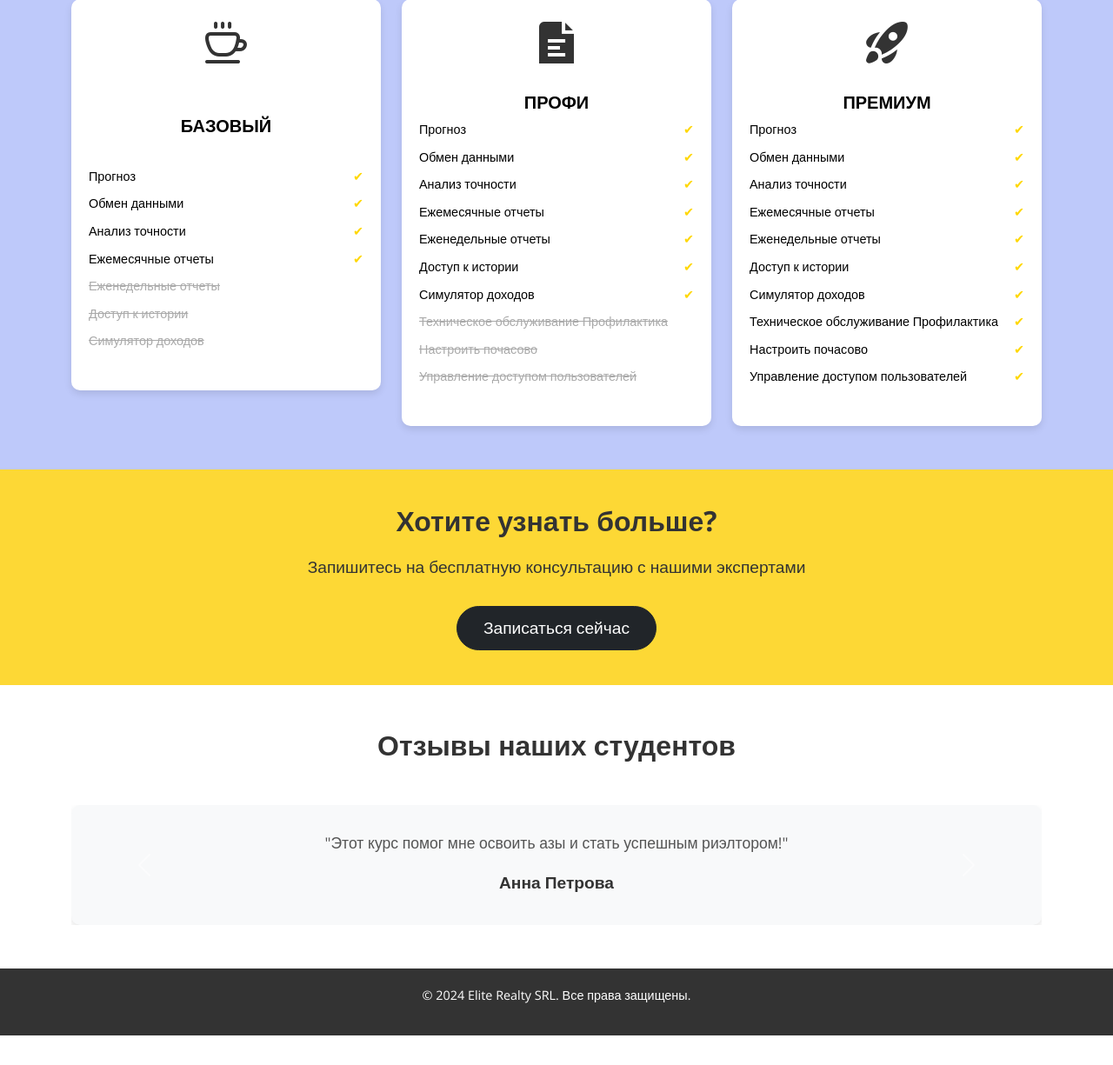
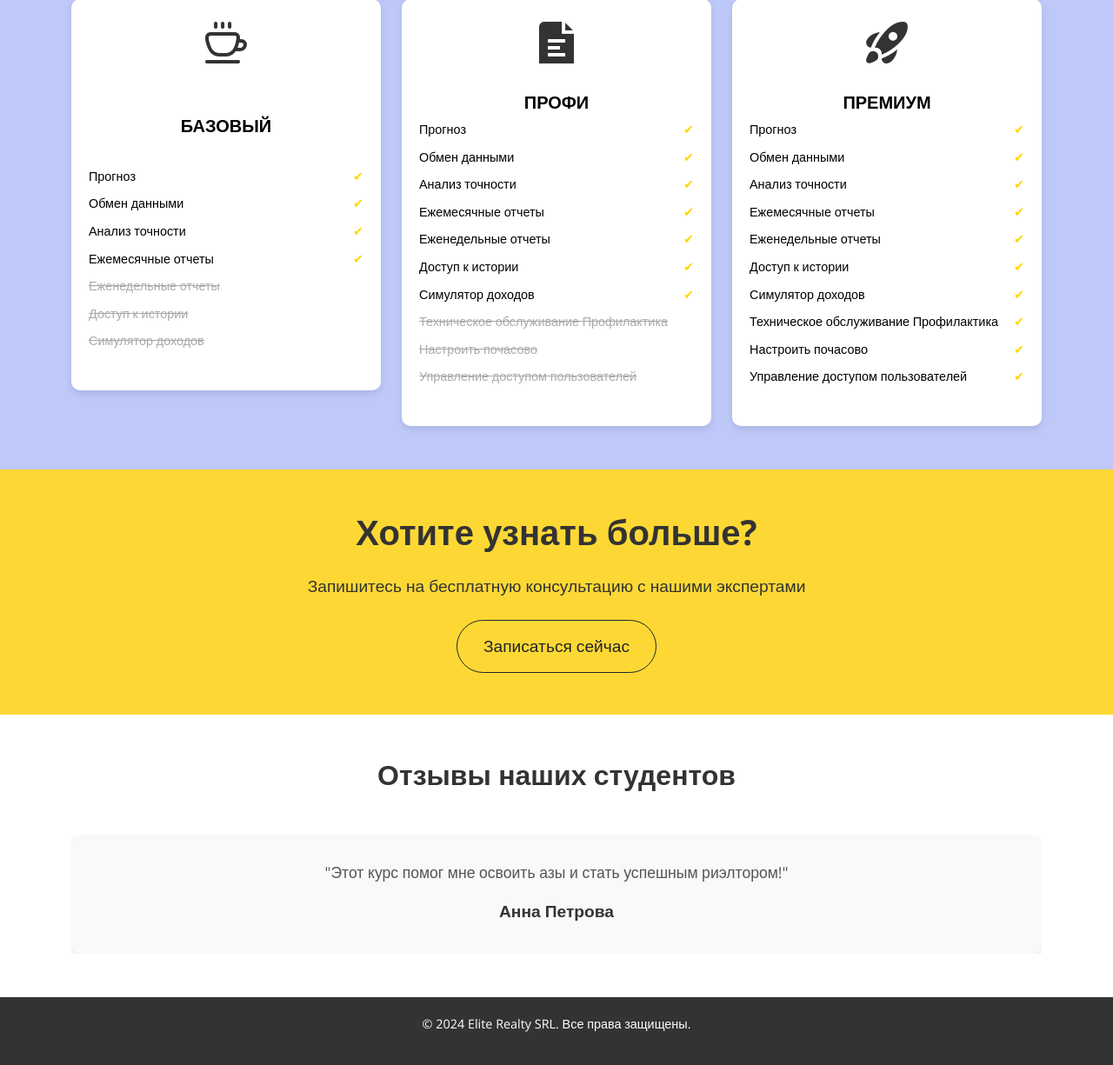
Before and after one commit to pmx-practice/webpractice, a PHP site: page / in a window 1280 px wide. Shown: the part 2105-3330 px from the top of the page at 87% size. Before the commit the page ends 3296 px from the top, so only its background shows below. Run offline with PHP 8.4, Linux system fonts and the light colour scheme.

Commit message:
updated_section_CTA

```diff
--- a/sections/STA.php
+++ b/sections/STA.php
@@ -1,8 +1,7 @@
-
-<section class="cta-section">
-        <div class="container">
-            <h2>Хотите узнать больше?</h2>
-            <p>Запишитесь на бесплатную консультацию с нашими экспертами</p>
-            <a href="#contact-form" class="btn btn-dark">Записаться сейчас</a>
-        </div>
+<section class="cta-section py-5" style="background-color: #fdd835; color: #333;">
+    <div class="container text-center">
+        <h2 class="mb-4" style="font-size: 2.5rem; font-weight: bold;">Хотите узнать больше?</h2>
+        <p class="mb-4" style="font-size: 1.2rem;">Запишитесь на бесплатную консультацию с нашими экспертами</p>
+        <a href="#contact-form" class="btn btn-lg btn-outline-dark" style="padding: 15px 30px; border-radius: 50px;">Записаться сейчас</a>
+    </div>
 </section>
```
